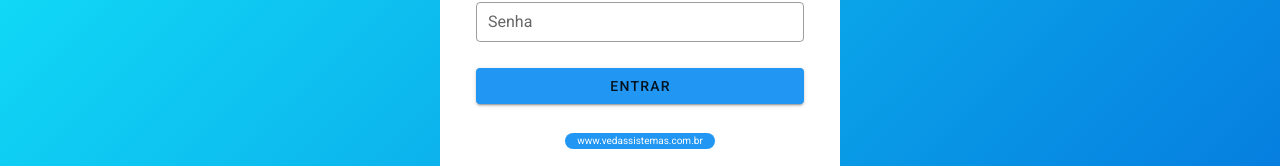
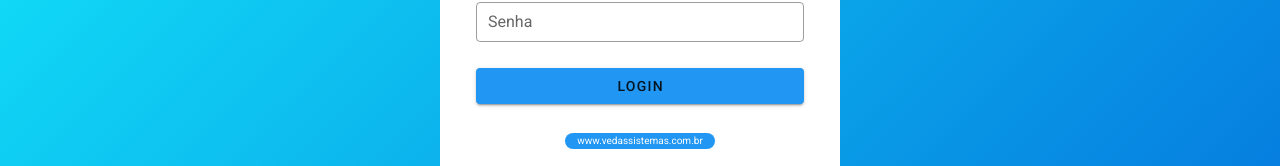
Before and after one commit to fernandes-dev/app-cobranca-electron, a Vue app: page / in a window 1280 px wide. Shown: the part 404-570 px from the top of the page. Built offline with nearby package versions, Linux system fonts and the light colour scheme.

Commit message:
alteracao: teste atualizacao electron

```diff
--- a/src/components/Menu.vue
+++ b/src/components/Menu.vue
@@ -8,7 +8,7 @@
               <v-icon>mdi-view-dashboard-outline</v-icon>
             </v-list-item-action>
             <v-list-item-content>
-              <v-list-item-title>Início</v-list-item-title>
+              <v-list-item-title>Home</v-list-item-title>
             </v-list-item-content>
           </v-list-item>
           <v-list-item to="clients" color="primary">
--- a/src/views/Login.vue
+++ b/src/views/Login.vue
@@ -28,7 +28,7 @@
                     class="mb-2"
                     @click="login()"
                   >
-                    <div color="white">Entrar</div>
+                    <div color="white">Login</div>
                   </v-btn>
                 </v-card-text>
                 <v-spacer></v-spacer>
```
